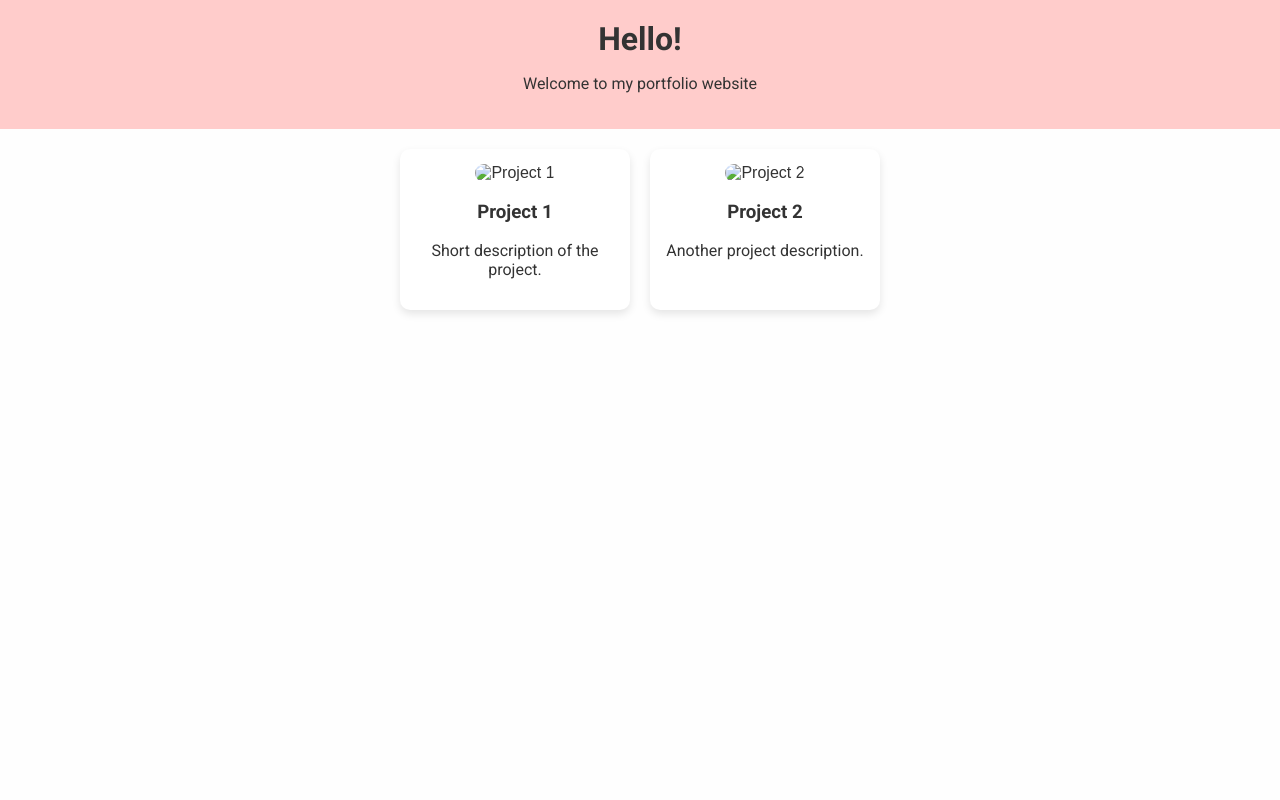
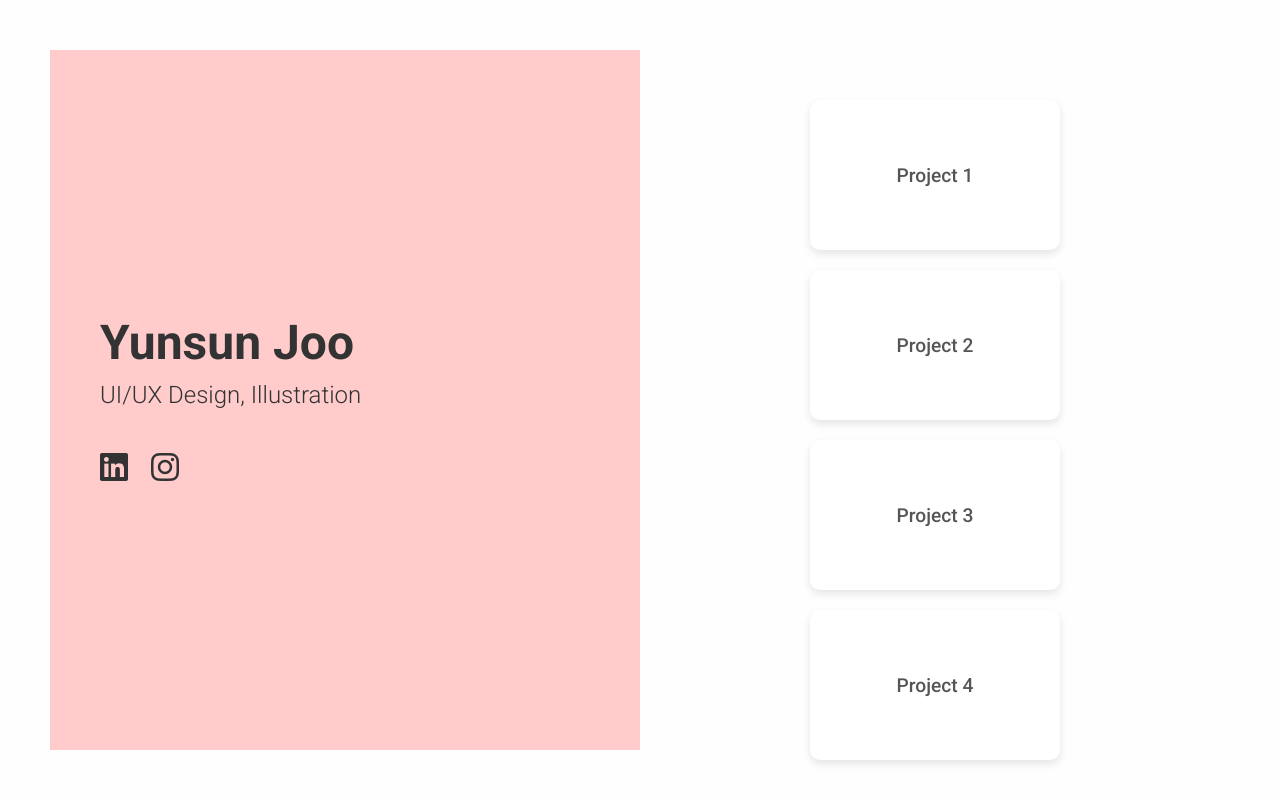
Before and after one commit to Joostudio/joostudio.github.io, a plain HTML site: page index.html in a window 1280 px wide. Drawn offline with Linux system fonts and the light colour scheme.

Commit message:
Update layout with two sections and social icons

```diff
--- a/index.html
+++ b/index.html
@@ -1,70 +1,125 @@
-
 <!DOCTYPE html>
 <html>
 <head>
     <title>Yunsun Joo</title>
+
+    <!-- Roboto 폰트를 Google Fonts에서 임포트 -->
     <link href="https://fonts.googleapis.com/css2?family=Roboto:wght@300;400;500;700&display=swap" rel="stylesheet">
+
+    <!-- Font Awesome 아이콘 사용 (LinkedIn, Instagram) -->
+    <link rel="stylesheet" href="https://cdnjs.cloudflare.com/ajax/libs/font-awesome/6.0.0-beta3/css/all.min.css">
+
     <style>
+        /* 전체 스타일 */
         body {
             font-family: 'Roboto', sans-serif;
-        }
-        h1, h2, h3, p, a, button {
-            font-family: 'Roboto', sans-serif;
-        }
-    </style>
-    <style>
-        body {
-            font-family: Arial, sans-serif;
+            margin: 0;
+            padding: 0;
             background-color: #fefefe;
             color: #333;
+        }
+
+        /* 페이지 레이아웃 설정 */
+        .container {
+            display: flex;
+            height: 100vh;
+            padding: 50px;
+            box-sizing: border-box;
+        }
+
+        /* 왼쪽 섹션 스타일 */
+        .left-section {
+            flex: 1;
+            padding: 50px;
+            background-color: #ffcccb;
+            display: flex;
+            flex-direction: column;
+            justify-content: center;
+        }
+
+        .left-section h1 {
+            font-size: 3rem;
             margin: 0;
-            padding: 0;
-            text-align: center;
+            font-weight: 700;
         }
-        header {
-            background-color: #ffcccb;
-            padding: 20px;
+
+        .left-section p {
+            font-size: 1.5rem;
+            margin: 10px 0 20px;
+            font-weight: 300;
         }
-        h1 {
-            margin: 0;
+
+        /* 소셜 아이콘 스타일 */
+        .social-icons {
+            margin-top: 20px;
         }
-        .projects {
+
+        .social-icons a {
+            color: #333;
+            font-size: 2rem;
+            margin-right: 15px;
+            text-decoration: none;
+            transition: color 0.3s;
+        }
+
+        .social-icons a:hover {
+            color: #ff6b6b;
+        }
+
+        /* 오른쪽 섹션 스타일 */
+        .right-section {
+            flex: 1;
+            padding: 50px;
             display: flex;
             flex-wrap: wrap;
             justify-content: center;
+            align-items: center;
             gap: 20px;
-            padding: 20px;
         }
+
+        /* 카드 형식 포맷 */
         .project-card {
+            width: 250px;
+            height: 150px;
             background-color: white;
             border-radius: 10px;
             box-shadow: 0 4px 8px rgba(0, 0, 0, 0.1);
-            width: 200px;
-            padding: 15px;
-        }
-        img {
-            max-width: 100%;
-            border-radius: 10px;
+            display: flex;
+            justify-content: center;
+            align-items: center;
+            color: #555;
+            font-size: 1.2rem;
+            font-weight: 500;
         }
     </style>
 </head>
 <body>
-    <header>
-        <h1>Hello!</h1>
-        <p>Welcome to my portfolio website</p>
-    </header>
+    <div class="container">
 
-    <section class="projects">
-        <div class="project-card">
-            <img src="project1.png" alt="Project 1">
-            <h3>Project 1</h3>
-            <p>Short description of the project.</p>
+        <!-- 왼쪽 섹션 -->
+        <div class="left-section">
+            <h1>Yunsun Joo</h1>
+            <p>UI/UX Design, Illustration</p>
+
+            <!-- 소셜 아이콘 -->
+            <div class="social-icons">
+                <a href="https://www.linkedin.com/in/yunsunjoo" target="_blank">
+                    <i class="fab fa-linkedin"></i>
+                </a>
+                <a href="https://www.instagram.com/joostudio.gallary" target="_blank">
+                    <i class="fab fa-instagram"></i>
+                </a>
+            </div>
         </div>
-        <div class="project-card">
-            <img src="project2.png" alt="Project 2">
-            <h3>Project 2</h3>
-            <p>Another project description.</p>
+
+        <!-- 오른쪽 섹션 -->
+        <div class="right-section">
+            <div class="project-card">Project 1</div>
+            <div class="project-card">Project 2</div>
+            <div class="project-card">Project 3</div>
+            <div class="project-card">Project 4</div>
         </div>
-    </section>
+
+    </div>
 </body>
 </html>
```
